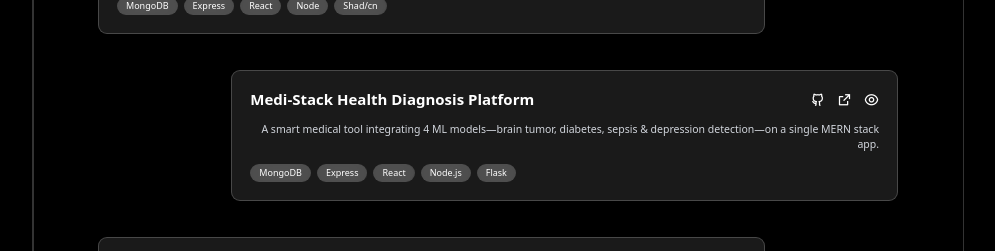
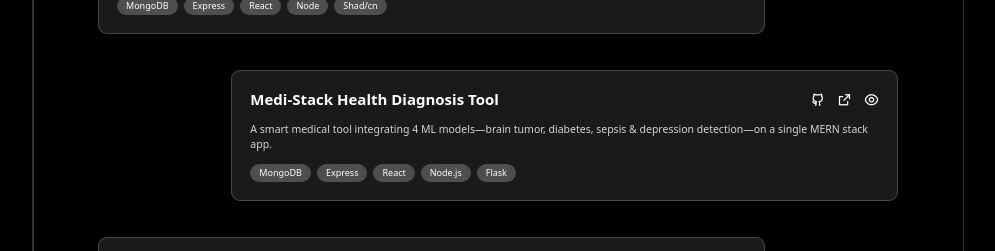
Before and after one commit to virtualharsh/portfolio, a React (Vite) app: page / in a window 1280 px wide. Shown: the part 1428-1679 px from the top of the page, without its empty margins (142-1137 px from the left). Built offline with nearby package versions, Linux system fonts and the light colour scheme; a web font is replaced by a local one.

Commit message:
fixed right alignment

```diff
--- a/src/components/Projects.jsx
+++ b/src/components/Projects.jsx
@@ -34,7 +34,7 @@ const Projects = () => {
                                 key={idx}
                                 className={`relative mb-12 flex flex-col items-start gap-4 rounded-xl border border-white/20 bg-white/10 p-6 shadow-xl backdrop-blur-md transition-all lg:max-w-5/6 ${
                                     isRight
-                                        ? "text-right lg:ml-auto"
+                                        ? "lg:ml-auto"
                                         : "lg:mr-auto"
                                 }`}
                             >
--- a/src/data/projects.json
+++ b/src/data/projects.json
@@ -8,7 +8,7 @@
         "images": ["projects/task-home-dark.png", "projects/task-home-light.png","projects/task-dash-dark.png","projects/task-dash-light.png","projects/task-edit-dark.png","projects/task-settings-light.png"]
     },
     {
-        "title": "Medi-Stack Health Diagnosis Platform",
+        "title": "Medi-Stack Health Diagnosis Tool",
         "description": "A smart medical tool integrating 4 ML models—brain tumor, diabetes, sepsis & depression detection—on a single MERN stack app.",
         "tech": ["MongoDB", "Express", "React", "Node.js", "Flask"],
         "github": "https://github.com/virtualharsh/Medi-Stack",
```
